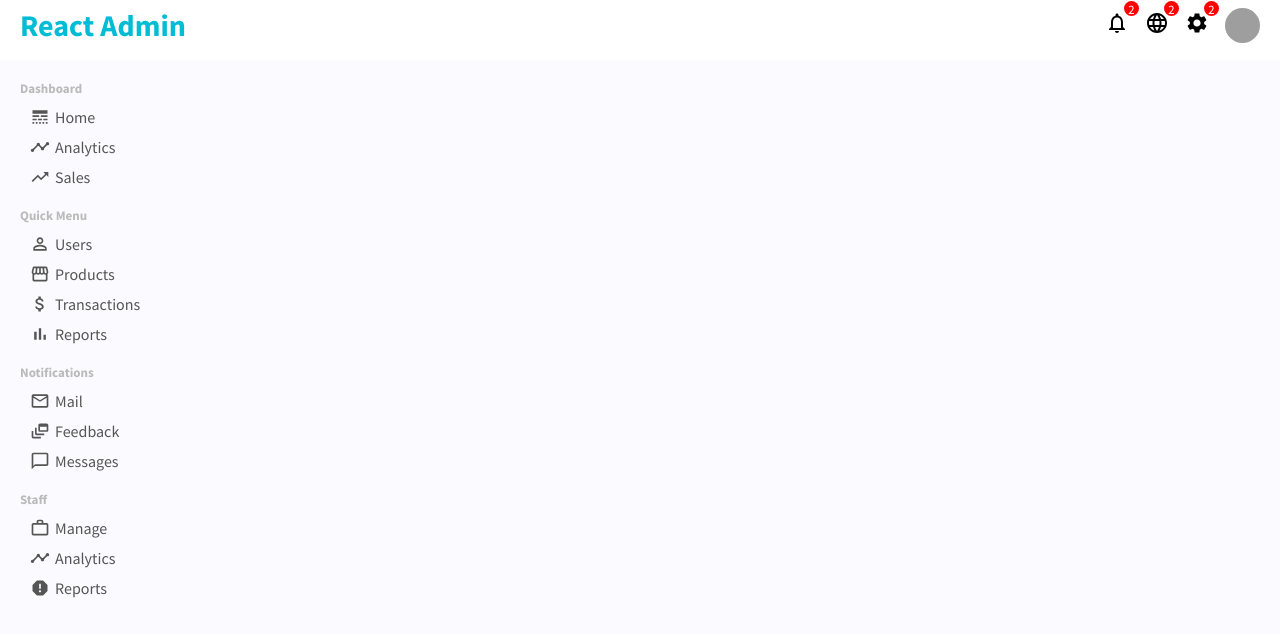
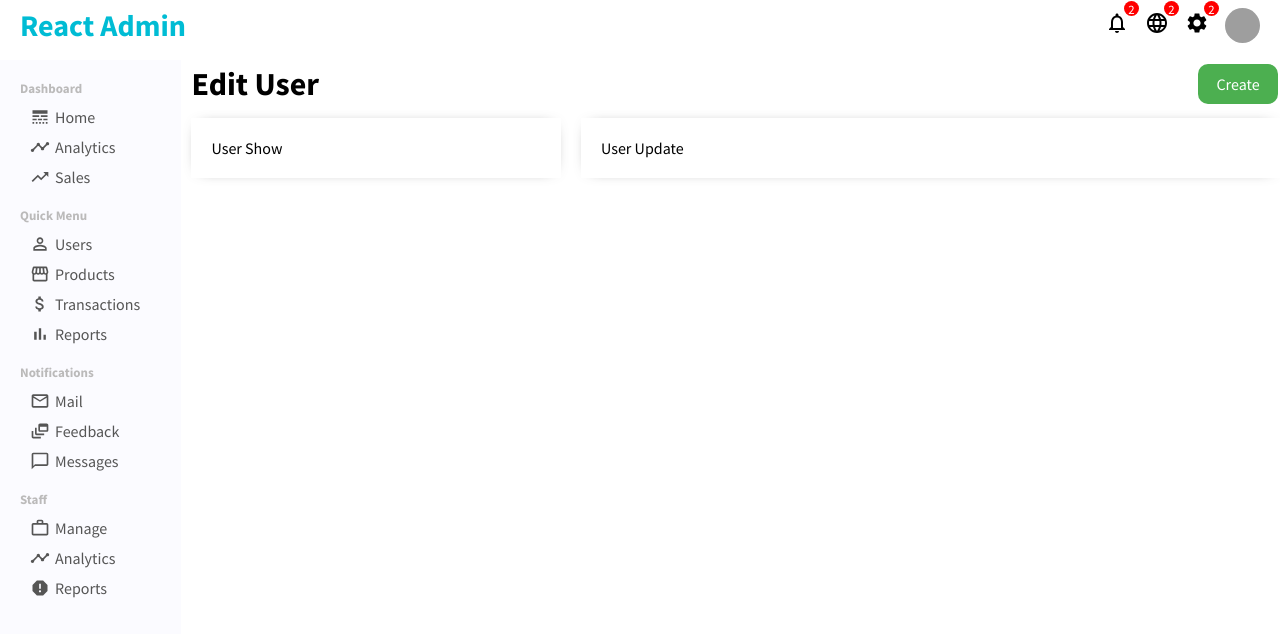
Before and after one commit to keerthimac/react-dashboard, a React (Create React App) app: page /user/1 in a window 1280 px wide. Shown: the top 634 px of the page. Built offline with nearby package versions, Linux system fonts and the light colour scheme; grey boxes are pictures that could not be loaded.

Commit message:
Datagrid need address, User Page building

```diff
--- a/package.json
+++ b/package.json
@@ -9,7 +9,7 @@
     "@material-ui/icons": "^4.11.2",
     "@mui/icons-material": "^5.3.1",
     "@mui/material": "^5.4.0",
-    "@mui/x-data-grid": "^5.5.0",
+    "@material-ui/data-grid": "^4.0.0-alpha.29",
     "@testing-library/jest-dom": "^5.16.2",
     "@testing-library/react": "^12.1.2",
     "@testing-library/user-event": "^13.5.0",
--- a/src/App.js
+++ b/src/App.js
@@ -5,6 +5,7 @@ import Topbar from "./components/topbar/Topbar";
 import Sidebar from "./components/sidebar/Sidebar";
 import Home from "./pages/home/Home";
 import UserList from "./pages/userList/UserList";
+import User from "./pages/user/User";
 
 function App() {
   return (
@@ -15,6 +16,7 @@ function App() {
         <Routes>
           <Route path='/' element={<Home />} />
           <Route path='/users' element={<UserList />} />
+          <Route path='/user/:id' element={<User />} />
         </Routes>
       </div>
     </>
--- /dev/null
+++ b/src/pages/user/User.jsx
@@ -0,0 +1,19 @@
+import React from "react";
+import "./user.css";
+
+function User() {
+  return (
+    <div className='user'>
+      <div className='userTitleContainer'>
+        <h1 className='userTitle'>Edit User</h1>
+        <button className='userAddButton'>Create</button>
+      </div>
+      <div className='userContainer'>
+        <div className='userShow'>User Show</div>
+        <div className='userUpdate'>User Update</div>
+      </div>
+    </div>
+  );
+}
+
+export default User;
--- /dev/null
+++ b/src/pages/user/user.css
@@ -0,0 +1,45 @@
+.user {
+  flex: 6;
+  margin-left: 10px;
+}
+
+.userTitleContainer {
+  display: flex;
+  flex-direction: row;
+  justify-content: space-between;
+  align-items: center;
+  margin-bottom: 10px;
+}
+
+.userAddButton {
+  border: none;
+  width: 80px;
+  background-color: #4caf50;
+  color: white;
+  padding: 10px;
+  text-align: center;
+  text-decoration: none;
+  font-size: 16px;
+  margin: 4px 2px;
+  cursor: pointer;
+  border-radius: 10px;
+}
+
+.userContainer {
+  display: flex;
+}
+
+.userShow {
+  flex: 1;
+  padding: 20px;
+  -webkit-box-shadow: 0px 0px 15px -10px rgba(0, 0, 0, 0.75);
+  box-shadow: 0px 0px 15px -10px rgba(0, 0, 0, 0.75);
+}
+
+.userUpdate {
+  flex: 2;
+  padding: 20px;
+  -webkit-box-shadow: 0px 0px 15px -10px rgba(0, 0, 0, 0.75);
+  box-shadow: 0px 0px 15px -10px rgba(0, 0, 0, 0.75);
+  margin-left: 20px;
+}
--- a/src/pages/userList/UserList.jsx
+++ b/src/pages/userList/UserList.jsx
@@ -1,6 +1,5 @@
-import * as React from "react";
 import "./userList.css";
-import { DataGrid } from "@mui/x-data-grid";
+import { DataGrid } from "@material-ui/data-grid";
 import DeleteOutlineIcon from "@material-ui/icons/DeleteOutline";
 import { userRows } from "../../dummyData.js";
 import { useState } from "react";
@@ -76,7 +75,7 @@ function UserList() {
           rows={data}
           disableSelectionOnClick
           columns={columns}
-          pageSize={10}
+          pageSize={8}
           checkboxSelection
         />
       </div>
```
Also changed, not shown: 1 other file (tests, documents, lock files or other folders).
